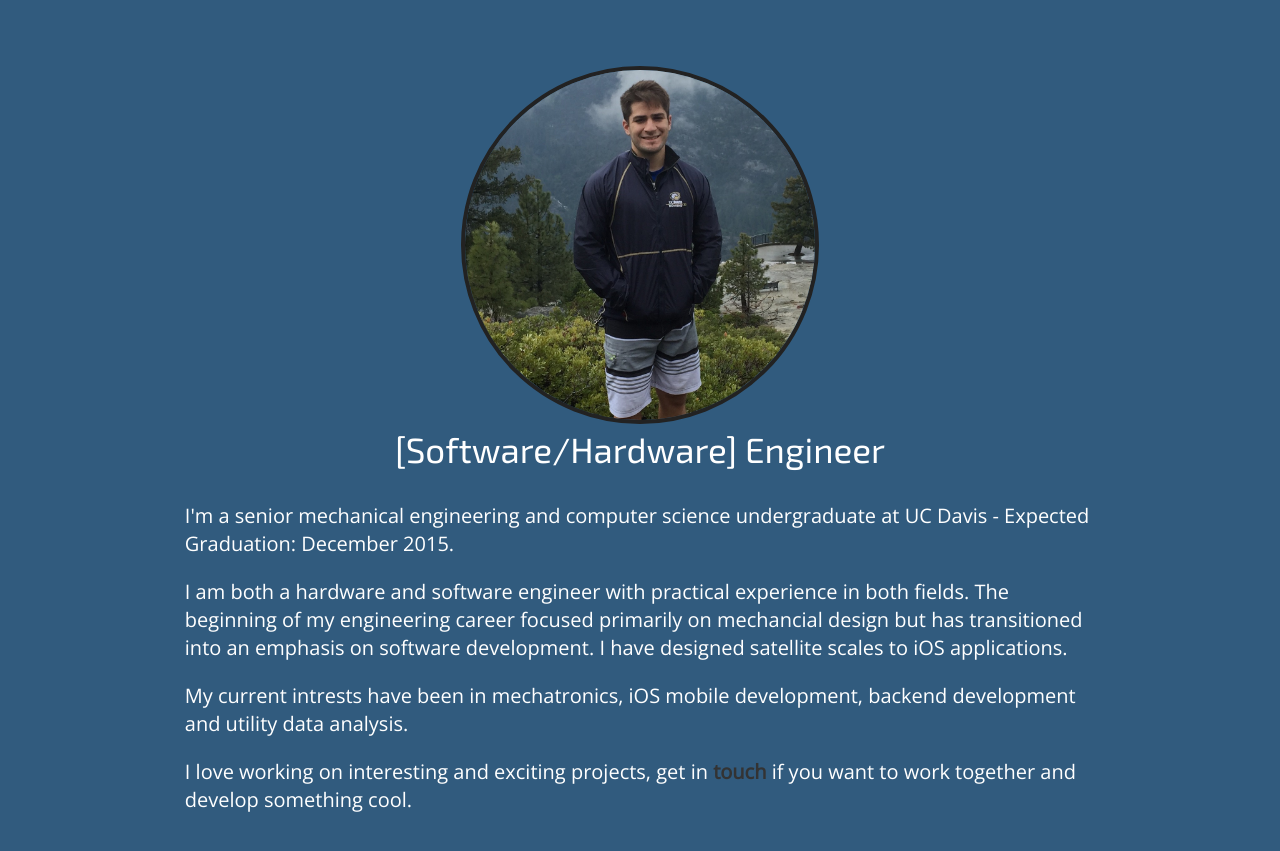
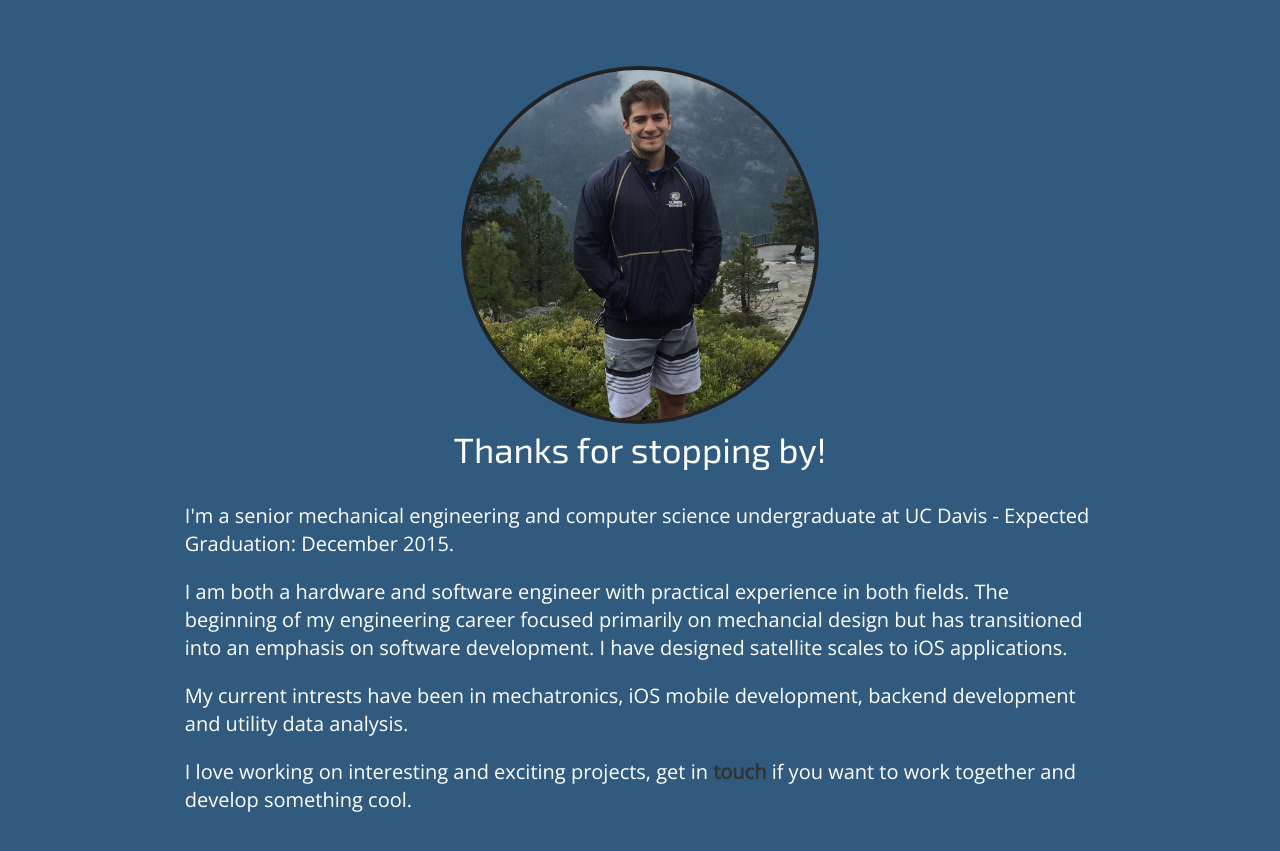
Before and after one commit to alexlerikos/alexlerikos.github.io, a plain HTML site: page index.html in a window 1280 px wide. Shown: the part 59-910 px from the top of the page. Drawn offline with nearby package versions, Linux system fonts and the light colour scheme.

Commit message:
Changed first header

```diff
--- a/index.html
+++ b/index.html
@@ -104,7 +104,7 @@
 <div class="container">
     <section class="header">
       <h3 class = "artical-title">
-        [Software/Hardware] Engineer
+        Thanks for stopping by!
       </h3>
     </section>
     <div class= "article-content sixteen columns">
```
